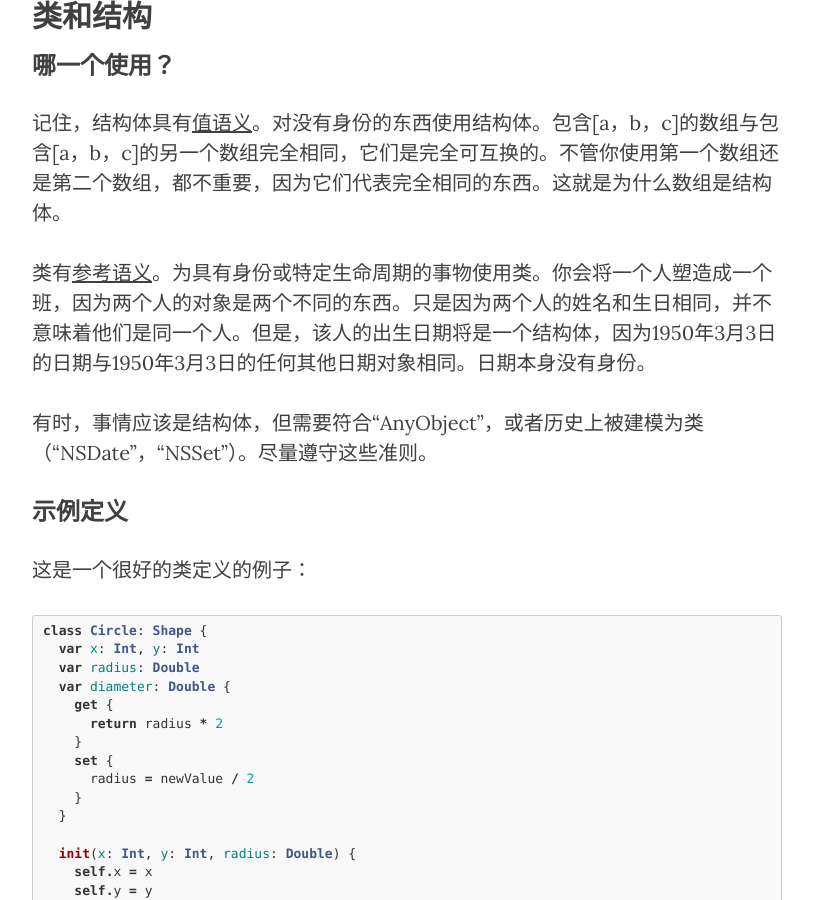
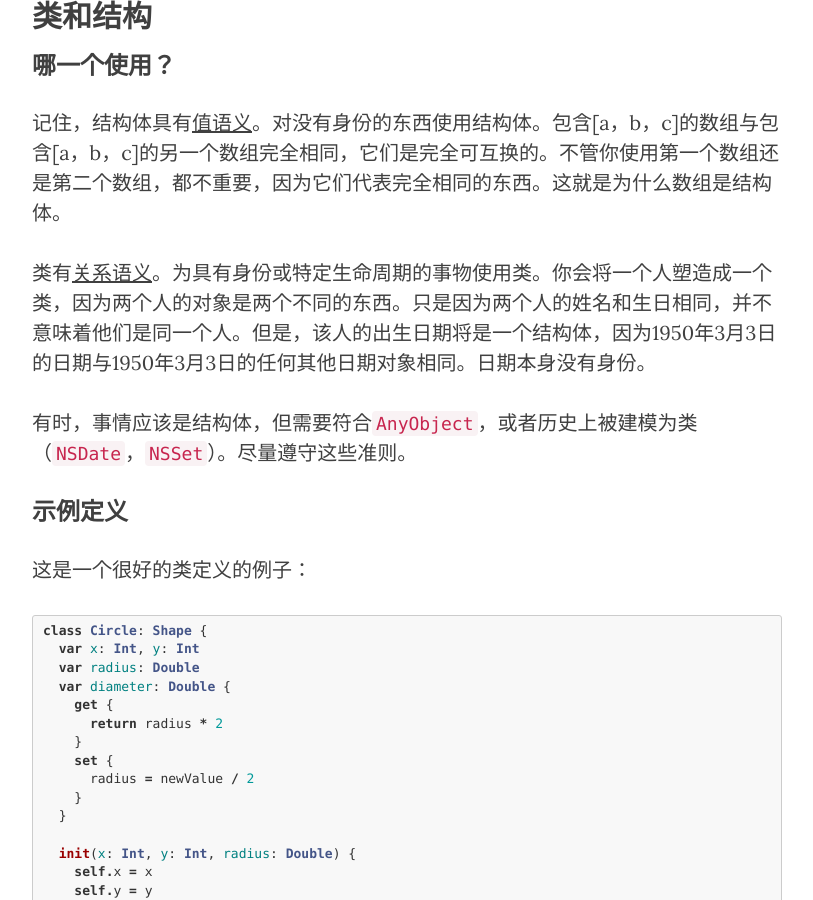
Before and after one commit to DavidHu0921/davidhu0921.github.io, a Jekyll site: the page built from _posts/2017-04-20-Swift代码风格指南.md, in a window 1280 px wide and 900 px high, scrolled down 8998 px. Shown: the whole window, without its empty margins (233-1046 px from the left). Built offline with Jekyll 4.4.1, drawn with Linux system fonts in a browser that asks for light colours; nearby versions of some CDN libraries.

Commit message:
update blog

```diff
--- a/_posts/2017-04-20-Swift代码风格指南.md
+++ b/_posts/2017-04-20-Swift代码风格指南.md
@@ -336,9 +336,9 @@ class TestDatabase : Database {
 
 记住，结构体具有[值语义](https://developer.apple.com/library/mac/documentation/Swift/Conceptual/Swift_Programming_Language/ClassesAndStructures.html#//apple_ref/doc/uid/TP40014097-CH13-XID_144)。对没有身份的东西使用结构体。包含[a，b，c]的数组与包含[a，b，c]的另一个数组完全相同，它们是完全可互换的。不管你使用第一个数组还是第二个数组，都不重要，因为它们代表完全相同的东西。这就是为什么数组是结构体。
 
-类有[参考语义](https://developer.apple.com/library/mac/documentation/Swift/Conceptual/Swift_Programming_Language/ClassesAndStructures.html#//apple_ref/doc/uid/TP40014097-CH13-XID_145)。为具有身份或特定生命周期的事物使用类。你会将一个人塑造成一个班，因为两个人的对象是两个不同的东西。只是因为两个人的姓名和生日相同，并不意味着他们是同一个人。但是，该人的出生日期将是一个结构体，因为1950年3月3日的日期与1950年3月3日的任何其他日期对象相同。日期本身没有身份。
+类有[关系语义](https://developer.apple.com/library/mac/documentation/Swift/Conceptual/Swift_Programming_Language/ClassesAndStructures.html#//apple_ref/doc/uid/TP40014097-CH13-XID_145)。为具有身份或特定生命周期的事物使用类。你会将一个人塑造成一个类，因为两个人的对象是两个不同的东西。只是因为两个人的姓名和生日相同，并不意味着他们是同一个人。但是，该人的出生日期将是一个结构体，因为1950年3月3日的日期与1950年3月3日的任何其他日期对象相同。日期本身没有身份。
 
-有时，事情应该是结构体，但需要符合“AnyObject”，或者历史上被建模为类（“NSDate”，“NSSet”）。尽量遵守这些准则。
+有时，事情应该是结构体，但需要符合`AnyObject`，或者历史上被建模为类（`NSDate`，`NSSet`）。尽量遵守这些准则。
 
 ### 示例定义
 
```
